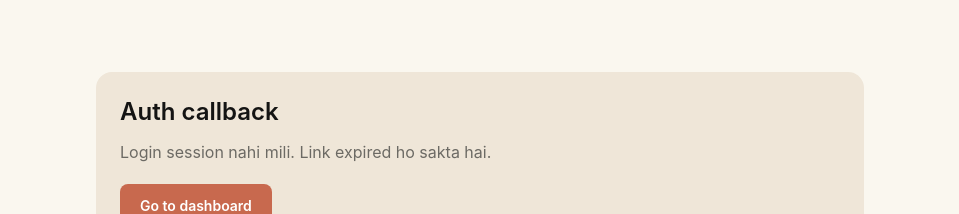
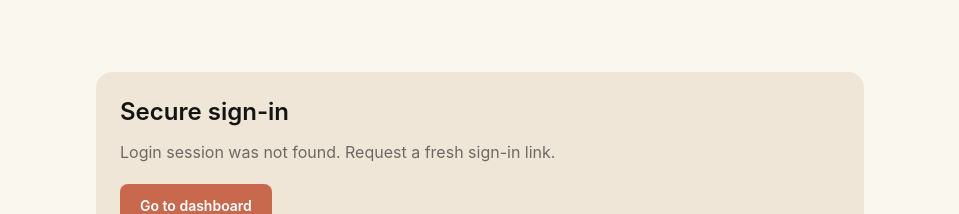
Before and after one commit to lkmeeena882437-dotcom/Launch1stAd.ai, a Next.js app: page /session in a window 1280 px wide. Shown: the top 214 px of the page, without its empty margins (160-1119 px from the left). Built offline with nearby package versions, Linux system fonts and the light colour scheme.

Commit message:
Clean auth callback copy

```diff
--- a/components/auth/AuthCallback.tsx
+++ b/components/auth/AuthCallback.tsx
@@ -11,16 +11,16 @@ export function AuthCallback() {
   useEffect(() => {
     const session = sessionFromHash(window.location.hash);
     if (!session) {
-      setStatus("Login session nahi mili. Link expired ho sakta hai.");
+      setStatus("Login session was not found. Request a fresh sign-in link.");
       return;
     }
     saveAuthSession(session);
-    setStatus("Login successful. Dashboard open karo.");
+    setStatus("Login successful. Open your dashboard.");
   }, []);
 
   return (
     <div className="rounded-2xl bg-card p-6">
-      <h1 className="text-2xl font-semibold">Auth callback</h1>
+      <h1 className="text-2xl font-semibold">Secure sign-in</h1>
       <p className="mt-3 text-muted">{status}</p>
       <Link href="/dashboard" className="mt-5 inline-flex rounded-lg bg-coral px-5 py-3 text-sm font-semibold text-white">Go to dashboard</Link>
     </div>
```
